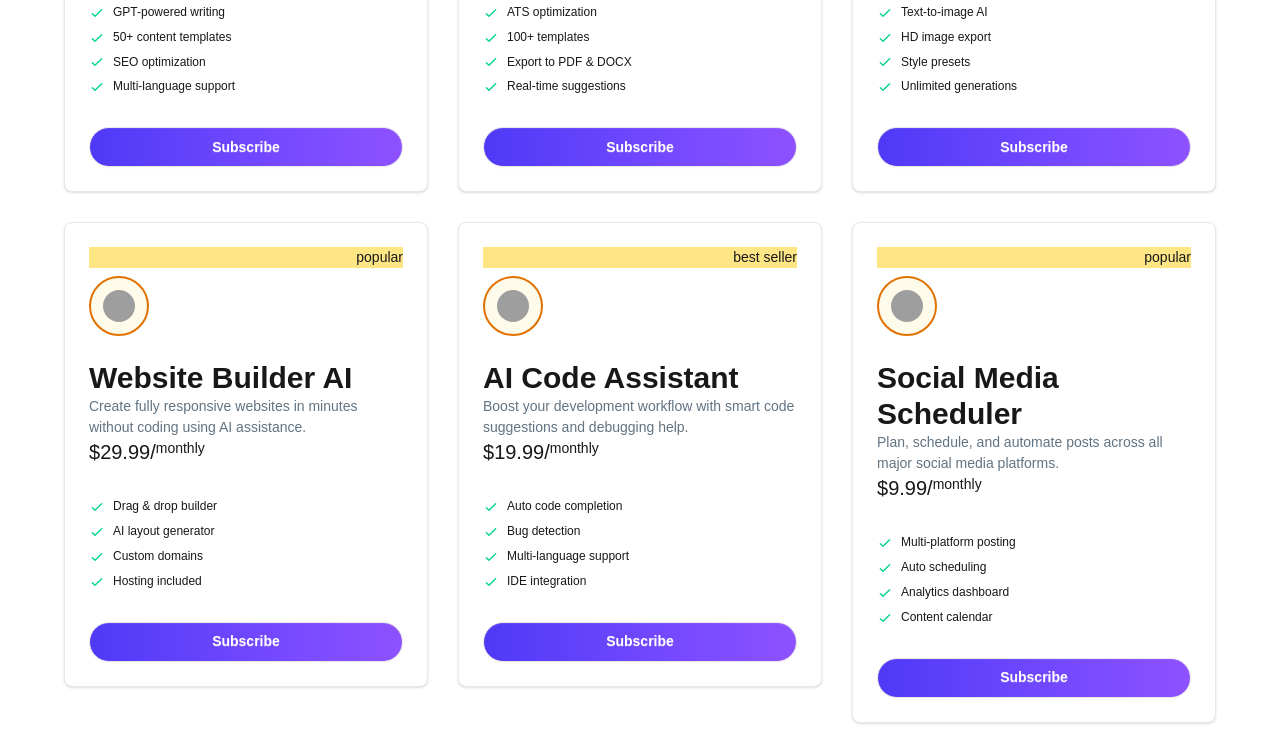
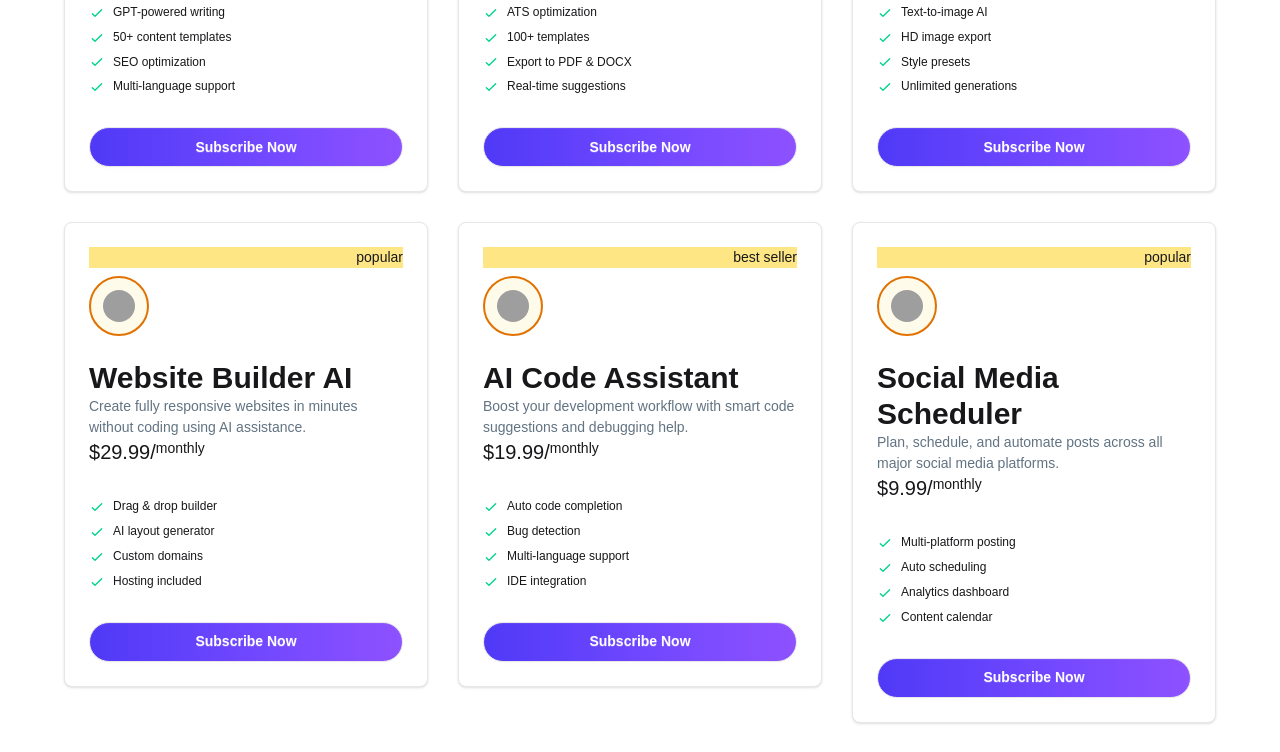
Before and after one commit to sabilulbari/A6-DigiTools-Platfrom, a React (Vite) app: page / in a window 1280 px wide. Shown: the part 1680-2432 px from the top of the page. Built offline with nearby package versions, Linux system fonts and the light colour scheme; grey boxes are pictures that could not be loaded.

Commit message:
added condition in subscribe button

```diff
--- a/src/components/home/pricing-card/card/card.jsx
+++ b/src/components/home/pricing-card/card/card.jsx
@@ -1,8 +1,15 @@
-import React from "react";
+import React, { useState } from "react";
 
 const Card = ({ card }) => {
   console.log(card);
   const { name, tag, price, period, description, features,icon } = card;
+
+  const [isSubscribe, stateIsSubscribe] = useState(false);
+
+  const handleSubscribe = ()=>{
+    stateIsSubscribe(true);
+  }
+
   return (
     <div className="">
       <div className="card bg-base-100 border border-gray-200 shadow-sm">
@@ -22,9 +29,9 @@ const Card = ({ card }) => {
             </span>
           </div>
           <ul className="mt-6 flex flex-col gap-2 text-xs">
-            {features.map((feture) =>
-            {
-              return <div>
+            {features.map((feture) => {
+              return (
+                <div>
                   <li>
                     <svg xmlns="http://www.w3.org/2000/svg" className="size-4 me-2 inline-block text-success" fill="none" viewBox="0 0 24 24" stroke="currentColor">
                       <path strokeLinecap="round" strokeLinejoin="round" strokeWidth="2" d="M5 13l4 4L19 7" />
@@ -32,12 +39,13 @@ const Card = ({ card }) => {
                     <span>{feture}</span>
                   </li>
                 </div>
-              }
-            )}
-
+              );
+            })}
           </ul>
           <div className="mt-6">
-            <button className="btn w-full rounded-full text-white bg-linear-to-r from-indigo-600 to-violet-500">Subscribe</button>
+            <button onClick={handleSubscribe} className="btn w-full rounded-full text-white bg-linear-to-r from-indigo-600 to-violet-500">
+              {isSubscribe ? "Subscribed" : "Subscribe Now"}
+            </button>
           </div>
         </div>
       </div>
```
Lines whose indentation alone changed are shown as unchanged.
